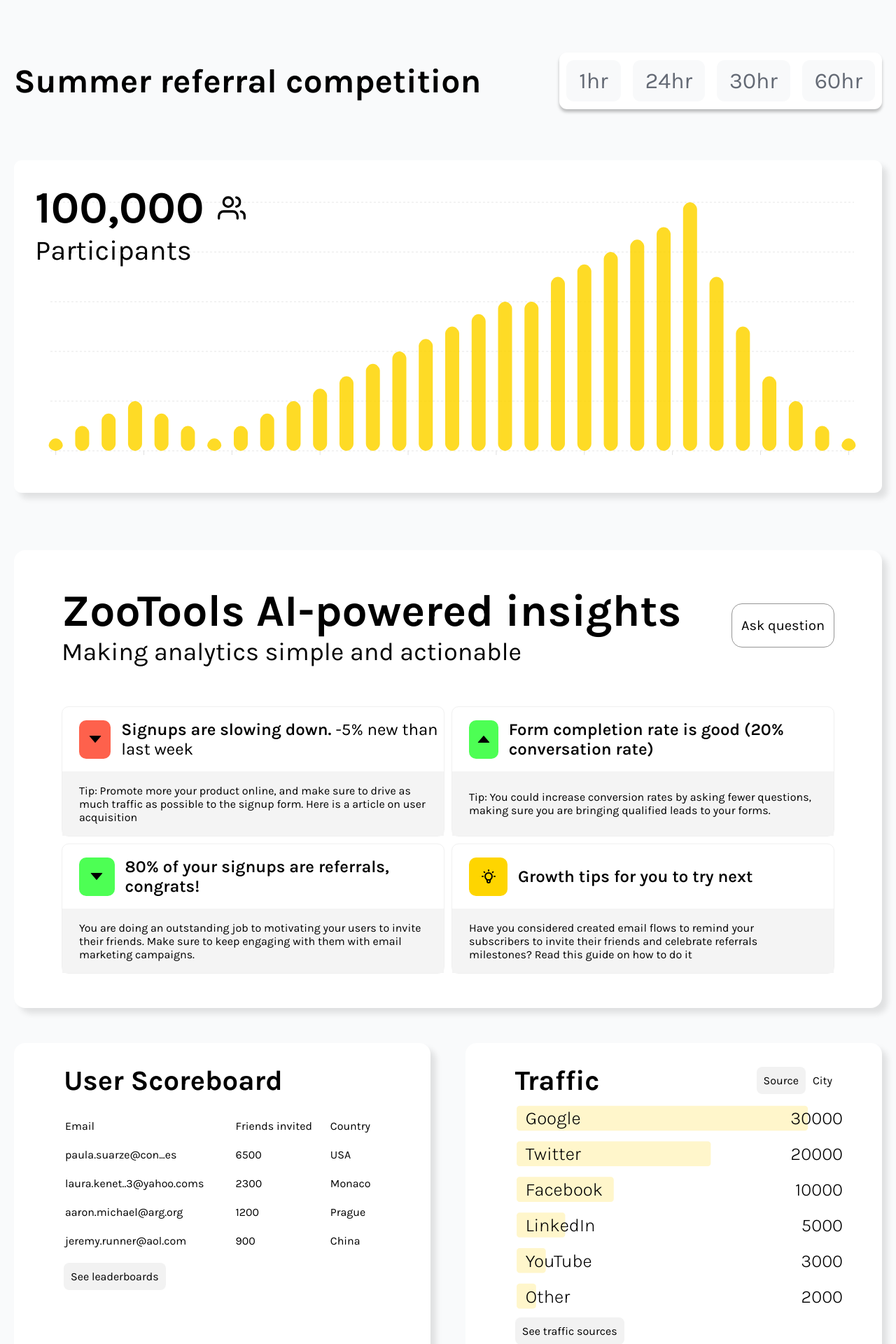
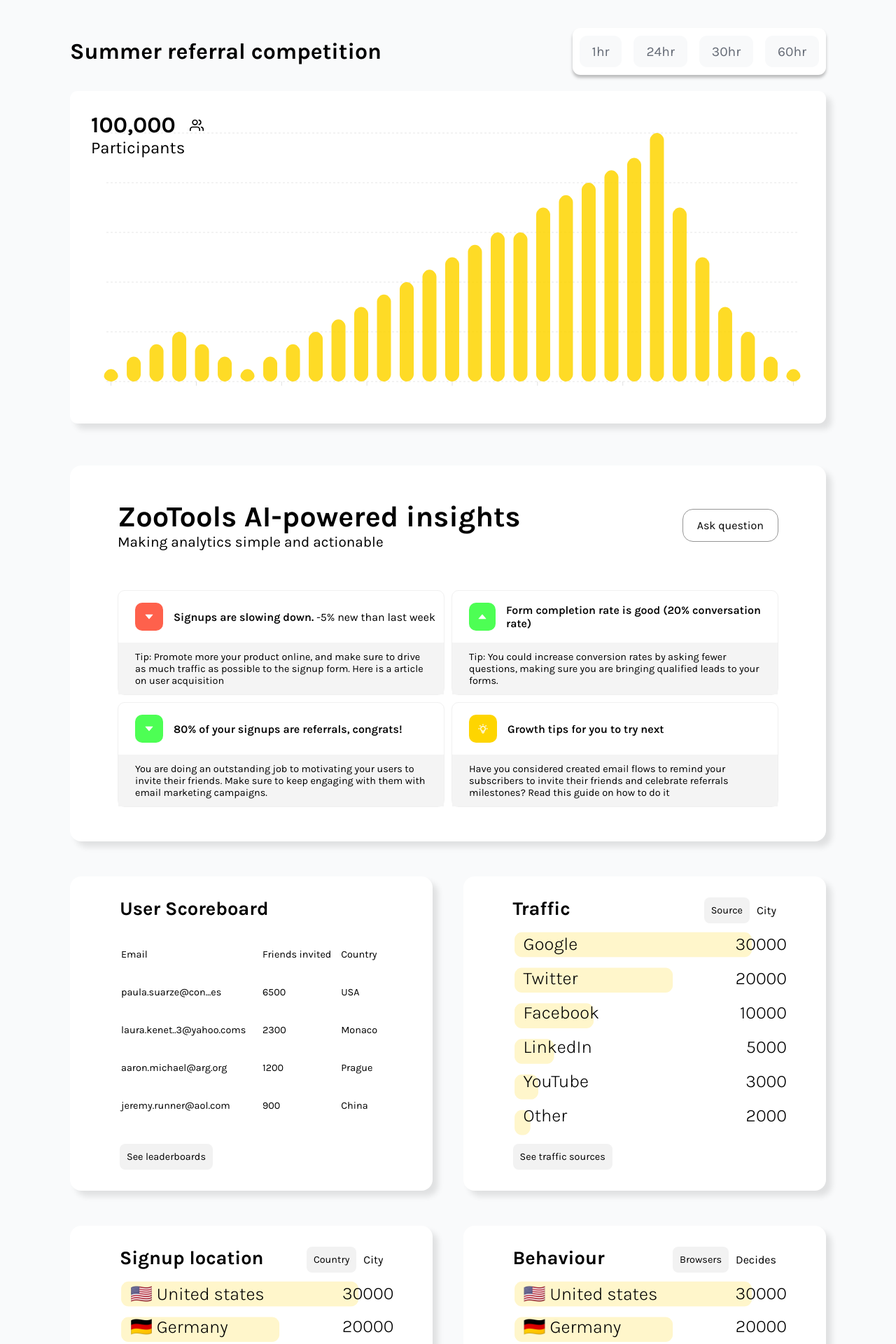
Before and after one commit to alwinsDen/analytics, a Next.js app: page / in a window 1280 px wide. Shown: the top 1920 px of the page at 70% size. Built offline with nearby package versions, Linux system fonts and the light colour scheme.

Commit message:
feat(analysis): Changes to the padding and all around margins.
Signed-off-by: alwinvarghese <jsmadesimple@gmail.com>

```diff
--- a/src/app/components/Actions/index.tsx
+++ b/src/app/components/Actions/index.tsx
@@ -59,13 +59,14 @@ const IconStyle = styled.div<IconInterface>`
   display: flex;
   align-items: center;
   justify-content: center;
-  height: 55px;
-  width: 55px;
+  height: 40px;
+  width: 40px;
   border-radius: 10px;
   margin-right: 15px;
+  color: #ffffff;
 `;
 const CardsSection = styled.div`
-  height: 186px;
+  height: 150px;
   border: 1px solid #f0f0f0;
   border-radius: 10px;
   flex: 1 0 calc(50% - 10px);
@@ -73,7 +74,7 @@ const CardsSection = styled.div`
     height: 50%;
     display: flex;
     align-items: center;
-    font-size: 24px;
+    font-size: 1rem;
     padding-left: 24px;
     p {
       font-weight: 600;
@@ -88,6 +89,7 @@ const CardsSection = styled.div`
     align-items: center;
     background: #f4f4f4;
     padding: 24px;
+    font-size: 0.9rem;
   }
 `;
 const ActionDiv = styled.div`
@@ -95,7 +97,7 @@ const ActionDiv = styled.div`
   box-shadow: 8px 8px 8px 0px rgba(0, 0, 0, 0.1);
   padding: 49px 68px;
   border-radius: 16px;
-  margin-top: 82px;
+  margin-top: 60px;
   .gridControl {
     display: flex;
     flex-wrap: wrap;
@@ -108,20 +110,19 @@ const ActionDiv = styled.div`
     margin-bottom: 57px;
     .textSectionDiv {
       .mainHeaderT {
-        font-size: 64px;
+        font-size: 2.6rem;
         font-weight: 700;
       }
       .subHeaderT {
-        font-size: 36px;
+        font-size: 1.3rem;
       }
     }
     button {
-      width: 147px;
-      height: 63px;
+      padding: 13px 20px;
       background: none;
       border: 1px solid #959595;
       border-radius: 15px;
-      font-size: 20px;
+      font-size: 1rem;
     }
   }
 `;
--- a/src/app/components/BarGraph/graphConfiguration.ts
+++ b/src/app/components/BarGraph/graphConfiguration.ts
@@ -1,4 +1,5 @@
 import { ApexOptions } from "apexcharts";
+
 export const ChartSeries = [
   {
     data: [
@@ -17,7 +18,15 @@ export const ChartOptions: ApexOptions = {
   tooltip: {
     enabled: true,
     custom: function ({ series, seriesIndex, dataPointIndex }: any) {
-      return `<div class="arrow_box"><div style="display: flex;font-size: 28px"><p style="font-weight: 700">${series[seriesIndex][dataPointIndex]}</p><p>&nbsp;Signups</p></div><p style="color:#909090;font-size: 24px;gap: 10px">Current week</p></div>`;
+      return `
+        <div class="arrow_box">
+          <div style="display: flex;font-size: 1.3em">
+            <p style="font-weight: 700">${series[seriesIndex][dataPointIndex]}</p>
+            <p>&nbsp;Signups</p>
+          </div>
+          <p style="color:#909090;font-size: 1em;gap: 10px">Current week</p>
+        </div>
+      `;
     },
   },
   colors: ["#FED500"],
--- a/src/app/components/BarGraph/index.tsx
+++ b/src/app/components/BarGraph/index.tsx
@@ -5,13 +5,14 @@ import {
   ChartSeries,
 } from "@/app/components/BarGraph/graphConfiguration";
 import { FiUsers } from "react-icons/fi";
+
 export const BarGraph = () => {
   return (
     <BarChartDiv id={"mainChart"}>
       <div className={"metricMeterDiv"}>
         <div className={"metricMeter"}>
           <p>100,000</p>
-          <FiUsers size={40} />
+          <FiUsers size={20} />
         </div>
         <p className={"metricSub"}>Participants</p>
       </div>
@@ -26,7 +27,7 @@ export const BarGraph = () => {
 };
 const BarChartDiv = styled.div`
   background: #ffffff;
-  margin-top: 73px;
+  margin-top: 23px;
   padding: 30px 30px;
   box-shadow: 8px 8px 8px 0 rgba(0, 0, 0, 0.1);
   border-radius: 11px;
@@ -38,11 +39,11 @@ const BarChartDiv = styled.div`
       display: flex;
       align-items: center;
       gap: 20px;
-      font-size: 64px;
+      font-size: 2em;
       font-weight: 700;
     }
     .metricSub {
-      font-size: 40px;
+      font-size: 1.5em;
     }
   }
 `;
--- a/src/app/components/CommonBoards/HorizontalGraph/index.tsx
+++ b/src/app/components/CommonBoards/HorizontalGraph/index.tsx
@@ -18,14 +18,13 @@ export const HorizontalGraph = (props: {
       top: 40px;
       left: 40px;
       z-index: 1;
-      font-size: 26px;
+      font-size: 1.6rem;
       font-style: normal;
       font-weight: 300;
       display: flex;
       flex-direction: column;
-      gap: ${props.gap}px;
+      gap: ${props.gap}rem;
       width: 100%;
-
       .onChartLabel {
         display: flex;
         justify-content: space-between;
@@ -47,7 +46,7 @@ export const HorizontalGraph = (props: {
       <Chart
         width={"100%"}
         type={"bar"}
-        height={350}
+        height={"350px"}
         series={[
           {
             data: props.series,
@@ -64,7 +63,7 @@ export const HorizontalGraph = (props: {
           },
           plotOptions: {
             bar: {
-              borderRadius: 4,
+              borderRadius: 10,
               horizontal: true,
             },
           },
--- a/src/app/components/CommonBoards/index.tsx
+++ b/src/app/components/CommonBoards/index.tsx
@@ -30,7 +30,7 @@ const CommonBoardsDiv = styled.div`
     justify-content: space-between;
 
     .mainHeader {
-      font-size: 40px;
+      font-size: 1.7rem;
       font-style: normal;
       font-weight: 700;
     }
--- a/src/app/components/CommonComps/index.tsx
+++ b/src/app/components/CommonComps/index.tsx
@@ -13,7 +13,8 @@ const GreyClickerDiv = styled.button`
   margin: 0;
   cursor: pointer;
   font-family: inherit;
-  font-size: inherit;
   color: inherit;
   text-align: inherit;
+  width: max-content;
+  font-size: 0.9rem;
 `;
--- a/src/app/components/LeaderBoards/index.tsx
+++ b/src/app/components/LeaderBoards/index.tsx
@@ -2,6 +2,7 @@ import styled from "styled-components";
 import { TableData } from "@/app/components/Actions/preContent";
 import { TableDataInterface } from "@/app/components/interfaces";
 import { GreyClicker } from "@/app/components/CommonComps";
+
 export const LeaderBoards = () => {
   return (
     <LeaderBoardDiv>
@@ -32,9 +33,11 @@ const LeaderBoardDiv = styled.div`
   background: #fff;
   box-shadow: 8px 8px 8px 0 rgba(0, 0, 0, 0.1);
   padding: 30px 71px;
-
+  display: flex;
+  flex-direction: column;
+  justify-content: space-between;
   .mainHeader {
-    font-size: 40px;
+    font-size: 1.7rem;
     font-style: normal;
     font-weight: 700;
   }
@@ -45,7 +48,8 @@ const LeaderBoardDiv = styled.div`
 
     tr {
       td {
-        padding-bottom: 20px;
+        padding-bottom: 35px;
+        font-size: 0.9rem;
       }
     }
   }
--- a/src/app/components/MainPage.tsx
+++ b/src/app/components/MainPage.tsx
@@ -11,7 +11,7 @@ const MainPage = () => {
       <div className={"headerComp"}>
         <p
           style={{
-            fontSize: "48px",
+            fontSize: "2em",
             fontWeight: 700,
           }}
         >
@@ -29,7 +29,7 @@ const MainPage = () => {
           mainHeader={"Traffic "}
           expandContent={"See traffic sources"}
           buttonArray={["Source", "City"]}
-          gap={20}
+          gap={1.25}
           graphContent={{
             series: [30000, 20000, 10000, 5000, 3000, 2000],
             labelJSX: [
@@ -54,7 +54,7 @@ const MainPage = () => {
           mainHeader={"Signup location"}
           expandContent={"See all countries"}
           buttonArray={["Country", "City"]}
-          gap={16.5}
+          gap={1.05}
           graphContent={{
             series: [30000, 20000, 10000, 5000, 3000, 2000],
             labelJSX: [
@@ -77,7 +77,7 @@ const MainPage = () => {
           mainHeader={"Behaviour"}
           expandContent={"See all countries"}
           buttonArray={["Browsers", "Decides"]}
-          gap={16.5}
+          gap={1.05}
           graphContent={{
             series: [30000, 20000, 10000, 5000, 3000, 2000],
             labelJSX: [
@@ -102,7 +102,7 @@ const MainPage = () => {
 };
 const MainPageDiv = styled.div`
   background: #f9fafb;
-  padding: 75px 20px;
+  padding: 40px 100px;
 
   .headerComp {
     display: flex;
--- a/src/app/components/PeriodSwitcher/index.tsx
+++ b/src/app/components/PeriodSwitcher/index.tsx
@@ -21,7 +21,7 @@ const PeriodMainDiv = styled.div`
 `;
 const PeriodButton = styled.button`
   background: #f8f9fa;
-  font-size: 32px;
+  font-size: 1.2em;
   color: #646a75;
   padding: 11px 18px;
   border-radius: 11px;
--- a/src/app/globals.css
+++ b/src/app/globals.css
@@ -11,11 +11,11 @@
   flex-direction: column;
   justify-content: center;
   background: #ffffff;
-  height: 123px;
-  width: 244px;
+    padding: 15px 30px;
   box-shadow: 8px 8px 8px 0 rgba(0, 0, 0, 0.25);
   position: relative;
-  border-radius: 30px;
+    border-radius: 1em;
+    gap: 10px;
 }
 #mainChart .apexcharts-tooltip {
   transform: translateY(-60%);
```
